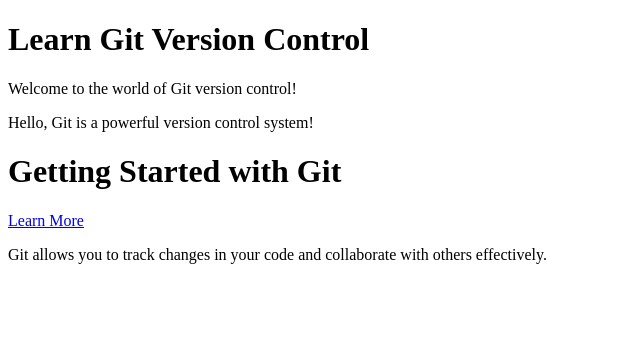
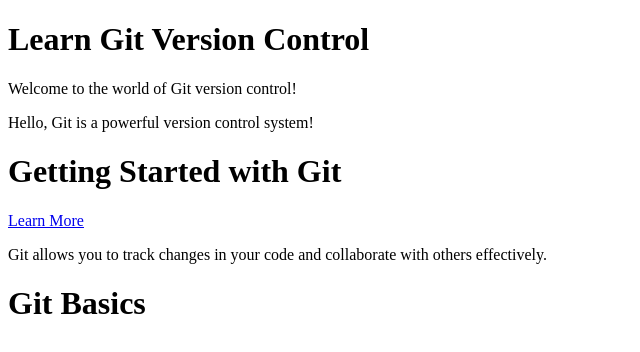
Before and after one commit to SuryaaaDev/learn-git-version-control, a plain HTML site: page index.html in a window 1280 px wide. Shown: the whole page, without its empty margins (0-640 px from the left). Drawn offline with Linux system fonts and the light colour scheme.

Commit message:
Add Git Basics section to index.html

```diff
--- a/index.html
+++ b/index.html
@@ -14,5 +14,7 @@
     <a href="#">Learn More</a>
 
     <p>Git allows you to track changes in your code and collaborate with others effectively.</p>
+
+    <h1>Git Basics</h1>
 </body>
 </html>
```
